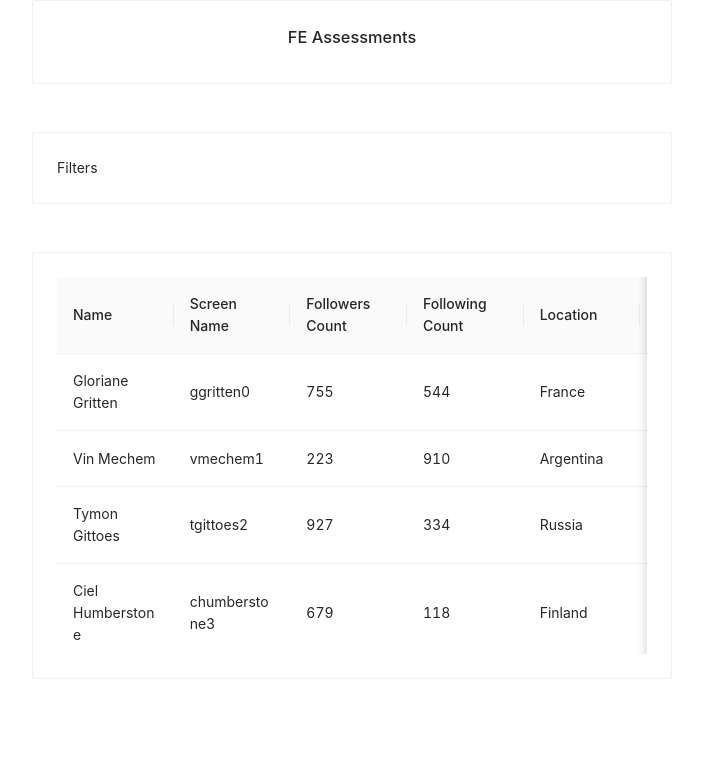
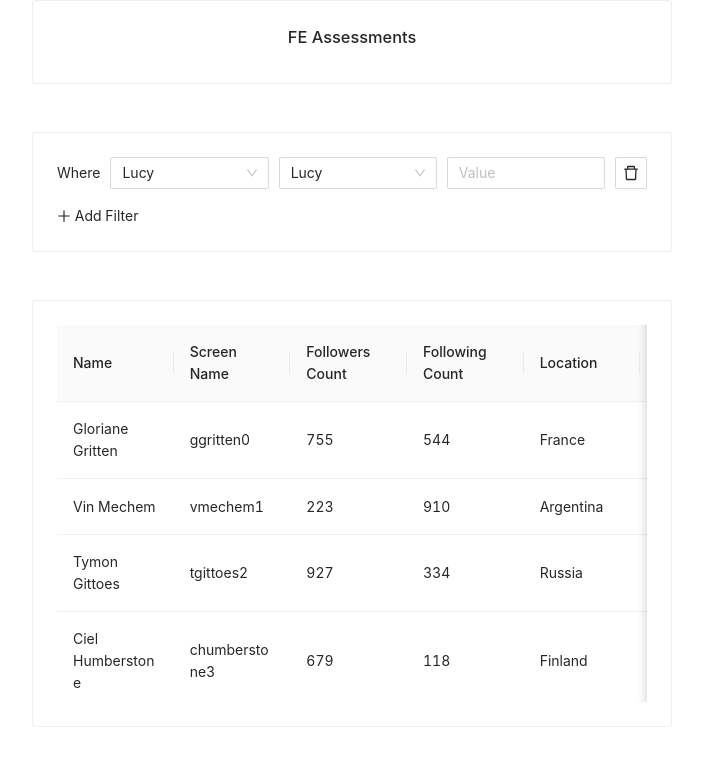
Before and after one commit to ruhankhandakar/fe-asg, a React (Create React App) app: page / in a window 1280 px wide. Shown: the top 766 px of the page, without its empty margins (288-991 px from the left). Built offline with nearby package versions, Linux system fonts and the light colour scheme.

Commit message:
feat: filter components

```diff
--- a/package.json
+++ b/package.json
@@ -9,7 +9,8 @@
     "antd": "^4.12.3",
     "react": "^17.0.1",
     "react-dom": "^17.0.1",
-    "react-scripts": "4.0.2"
+    "react-scripts": "4.0.2",
+    "styled-components": "^5.2.1"
   },
   "scripts": {
     "start": "react-scripts start",
--- a/src/App.js
+++ b/src/App.js
@@ -3,7 +3,7 @@ import { Divider } from "antd";
 // Custom Components
 import CustomLayout from "./common/CustomLayout";
 import Data from "./components/Data";
-import Filters from "./components/Filters";
+import Filters from "./components/Filters/Filters";
 
 const App = () => {
   return (
--- a/src/components/Data.jsx
+++ b/src/components/Data.jsx
@@ -3,7 +3,6 @@ import { CheckCircleTwoTone, CloseCircleTwoTone } from "@ant-design/icons";
 import { useContext } from "react";
 
 // Others
-import dataSource from "../data/data.json";
 import { DataContext } from "../context";
 
 const Data = () => {
--- a/src/components/Filters.jsx
+++ /dev/null
@@ -1,5 +0,0 @@
-const Filters = () => {
-  return <div>Filters</div>;
-};
-
-export default Filters;
--- /dev/null
+++ b/src/components/Filters/FilterCondition.jsx
@@ -0,0 +1,15 @@
+import { Select } from "antd";
+
+const { Option } = Select;
+
+const FilterCondition = () => {
+  return (
+    <Select defaultValue="lucy">
+      <Option value="jack">Jack</Option>
+      <Option value="lucy">Lucy</Option>
+      <Option value="Yiminghe">yiminghe</Option>
+    </Select>
+  );
+};
+
+export default FilterCondition;
--- /dev/null
+++ b/src/components/Filters/FilterInputs.jsx
@@ -0,0 +1,35 @@
+import { Typography, Input, Button } from "antd";
+import { DeleteOutlined } from "@ant-design/icons";
+
+// Custom Components
+import FilterName from "./FilterName";
+import FilterCondition from "./FilterCondition";
+
+// Custom Styles
+import { FilterInputsDiv } from "./style";
+
+const { Text } = Typography;
+
+const FilterInputs = () => {
+  return (
+    <FilterInputsDiv>
+      <div className="one">
+        <Text>Where</Text>
+      </div>
+      <div className="two">
+        <FilterName />
+      </div>
+      <div className="three">
+        <FilterCondition />
+      </div>
+      <div className="four">
+        <Input placeholder="Value" />
+      </div>
+      <div className="five">
+        <Button icon={<DeleteOutlined />} />
+      </div>
+    </FilterInputsDiv>
+  );
+};
+
+export default FilterInputs;
--- /dev/null
+++ b/src/components/Filters/FilterName.jsx
@@ -0,0 +1,15 @@
+import { Select } from "antd";
+
+const { Option } = Select;
+
+const FilterName = () => {
+  return (
+    <Select defaultValue="lucy">
+      <Option value="jack">Jack</Option>
+      <Option value="lucy">Lucy</Option>
+      <Option value="Yiminghe">yiminghe</Option>
+    </Select>
+  );
+};
+
+export default FilterName;
--- /dev/null
+++ b/src/components/Filters/Filters.jsx
@@ -0,0 +1,28 @@
+import { PlusOutlined } from "@ant-design/icons";
+import { Typography } from "antd";
+
+// Custom Components
+import FilterInputs from "./FilterInputs";
+
+const { Text } = Typography;
+
+const Filters = () => {
+  const handleClick = () => {
+    console.log("Clicked");
+  };
+  return (
+    <div>
+      <FilterInputs />
+      <Text
+        onClick={handleClick}
+        style={{
+          cursor: "pointer",
+        }}
+      >
+        <PlusOutlined /> Add Filter
+      </Text>
+    </div>
+  );
+};
+
+export default Filters;
--- /dev/null
+++ b/src/components/Filters/style.js
@@ -0,0 +1,23 @@
+import styled from "styled-components";
+
+export const FilterInputsDiv = styled.div`
+  margin-bottom: 1rem;
+  display: flex;
+  align-items: center;
+  justify-content: space-between;
+
+  .ant-select {
+    width: 100%;
+  }
+
+  .one {
+    margin-right: 10px;
+  }
+
+  .two,
+  .three,
+  .four {
+    flex: 1;
+    margin-right: 10px;
+  }
+`;
```
Also changed, not shown: src/components/Filters/FilteOption.jsx (added, +14 -0 lines), 1 other file (tests, documents, lock files or other folders).
